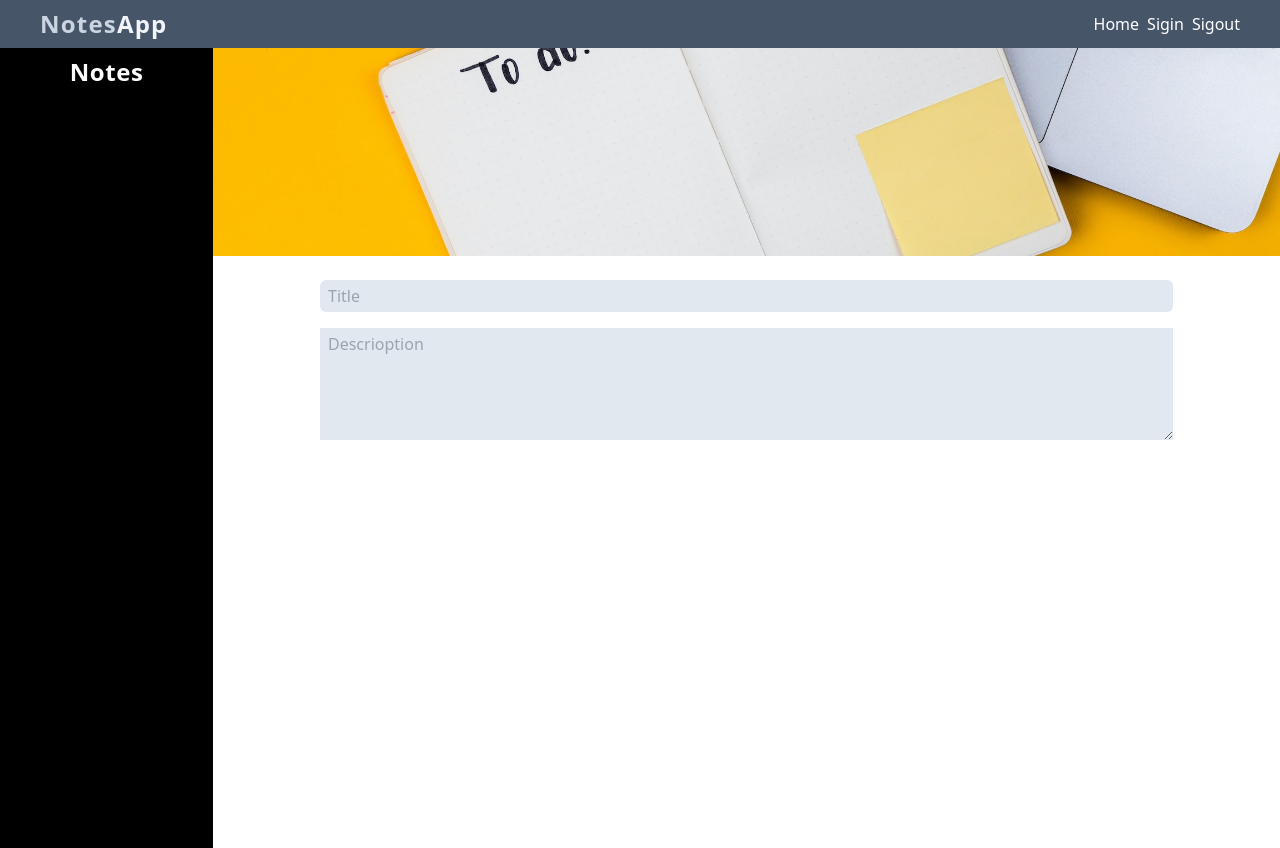
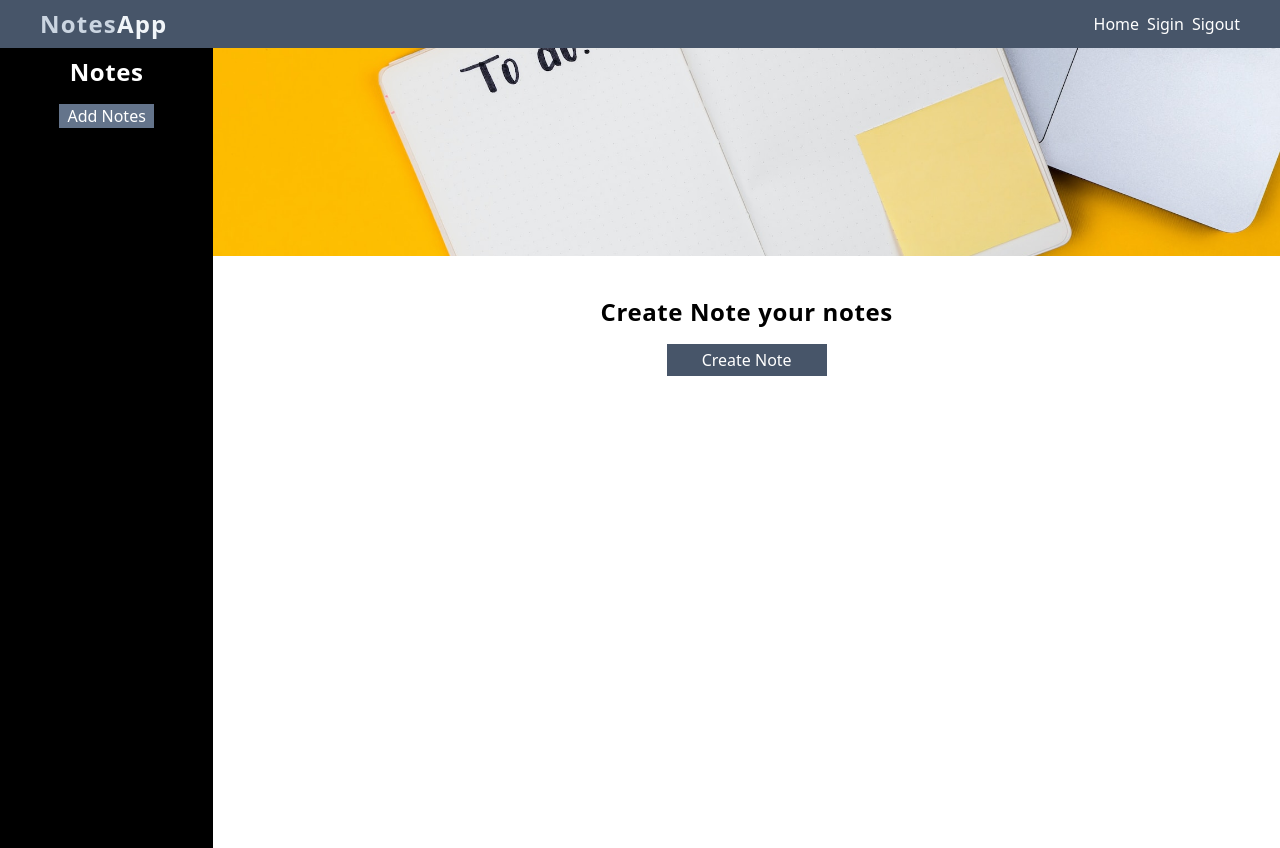
Before and after one commit to Faiz510/note_taking_app, a React (Vite) app in the folder client/: page / in a window 1280 px wide. Built offline with nearby package versions, Linux system fonts and the light colour scheme.

Commit message:
done with the home UI

```diff
--- a/client/src/components/Pages/Home.jsx
+++ b/client/src/components/Pages/Home.jsx
@@ -1,14 +1,29 @@
-import React from "react";
+import React, { useState } from "react";
 import SidebarProject from "../layout/SidebarProject";
 import AddProjectSection from "../layout/AddProjectSection";
 import CreateNoteSections from "../layout/CreateNoteSections";
 
 const Home = () => {
+  const [showAddNotes, setShowAddNotes] = useState(false);
+  const [notes, setNotes] = useState({
+    user: {
+      notes: [],
+    },
+  });
+
+  const addNotesHandler = () => {
+    setShowAddNotes(() => !showAddNotes);
+  };
+
   return (
     <main className="flex">
-      <SidebarProject />
-      <CreateNoteSections />
-      {/* <AddProjectSection /> */}
+      <SidebarProject showAddNotes={setShowAddNotes} />
+
+      {showAddNotes ? (
+        <CreateNoteSections showAddNotes={addNotesHandler} />
+      ) : (
+        <AddProjectSection showAddNotes={addNotesHandler} />
+      )}
     </main>
   );
 };
--- a/client/src/components/layout/AddProjectSection.jsx
+++ b/client/src/components/layout/AddProjectSection.jsx
@@ -1,7 +1,7 @@
 import React from "react";
 import NotesImg from "../../assets/createNote.jpg";
 
-const AddProjectSection = () => {
+const AddProjectSection = ({ showAddNotes }) => {
   return (
     <section>
       <img src={NotesImg} className="w-[100vw] h-52 object-cover" />
@@ -10,7 +10,10 @@ const AddProjectSection = () => {
         <h3 className="text-2xl font-bold tracking-wide">
           Create Note your notes
         </h3>
-        <button className="bg-slate-600 w-40 text-white px-4 mx-auto py-1 border-none font-medium mt-4">
+        <button
+          className="bg-slate-600 w-40 text-white px-4 mx-auto py-1 border-none font-medium mt-4"
+          onClick={showAddNotes}
+        >
           {" "}
           Create Note{" "}
         </button>
--- a/client/src/components/layout/CreateNoteSections.jsx
+++ b/client/src/components/layout/CreateNoteSections.jsx
@@ -1,22 +1,12 @@
 import React from "react";
 import NotesImg from "../../assets/createNote.jpg";
 import Input from "./Input";
-const CreateNoteSections = () => {
+const CreateNoteSections = ({ showAddNotes }) => {
   return (
     <section>
       <img src={NotesImg} className="w-[100vw] h-52 object-cover" />
-      {/* <form className="flex justify-center items-center h-52 flex-col"> */}
-      {/* <div className="flex gap-2 items-center">
-          <label className="font-semibold">Title :</label>
-          <input type="text" className="bg-slate-300" />
-        </div> */}
 
-      {/* <Input label={"Title"} />
-
-        <Input label={"Note"} textarea /> */}
-      {/* </form> */}
-
-      <Input />
+      <Input showAddNotes={showAddNotes} />
     </section>
   );
 };
--- a/client/src/components/layout/Input.jsx
+++ b/client/src/components/layout/Input.jsx
@@ -1,8 +1,8 @@
 import React from "react";
 
-const Input = () => {
+const Input = ({ showAddNotes }) => {
   return (
-    <form className="flex justify-center items-center h-52 flex-col gap-4">
+    <form className="flex justify-center items-center h-64 flex-col gap-4">
       <input
         type="text"
         className="bg-slate-200 w-[80%] focus:outline-none rounded-md py-1 px-2"
@@ -14,6 +14,20 @@ const Input = () => {
         placeholder="Descrioption"
         className="bg-slate-200 w-[80%] h-28 focus:outline-none px-2 py-1"
       ></textarea>
+
+      <input type="date" />
+
+      <div className="flex gap-2">
+        <button type="button" className="cursor-pointer" onClick={showAddNotes}>
+          Cancel
+        </button>
+        <button
+          type="submit"
+          className="bg-slate-500 px-2 text-white cursor-pointer"
+        >
+          Save
+        </button>
+      </div>
     </form>
   );
 };
--- a/client/src/components/layout/SidebarProject.jsx
+++ b/client/src/components/layout/SidebarProject.jsx
@@ -1,11 +1,18 @@
 import React from "react";
 
-const SidebarProject = () => {
+const SidebarProject = ({ showAddNotes }) => {
   return (
-    <section className="w-[30vw] bg-black h-screen md:w-[20vw]">
-      <h3 className="text-white text-center py-2 font-semibold tracking-wide text-2xl">
+    <section className="w-[30vw] bg-black h-screen md:w-[20vw] text-center">
+      <h3 className="text-white py-2 font-semibold tracking-wide text-2xl">
         Notes
       </h3>
+
+      <button
+        className="bg-slate-500 text-white px-2 my-2"
+        onClick={() => showAddNotes(true)}
+      >
+        Add Notes
+      </button>
     </section>
   );
 };
```
